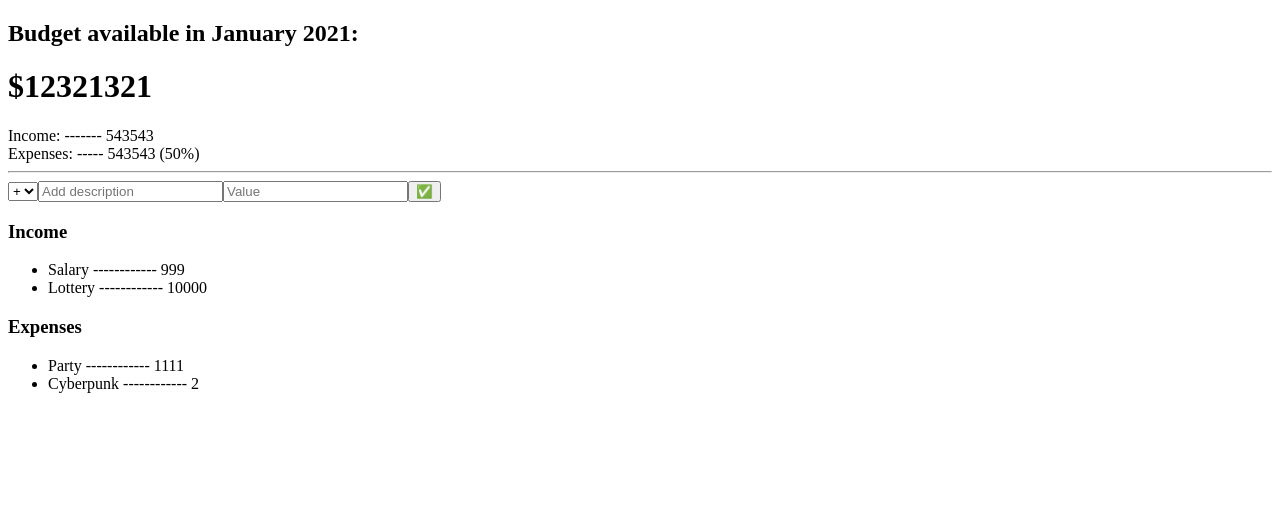
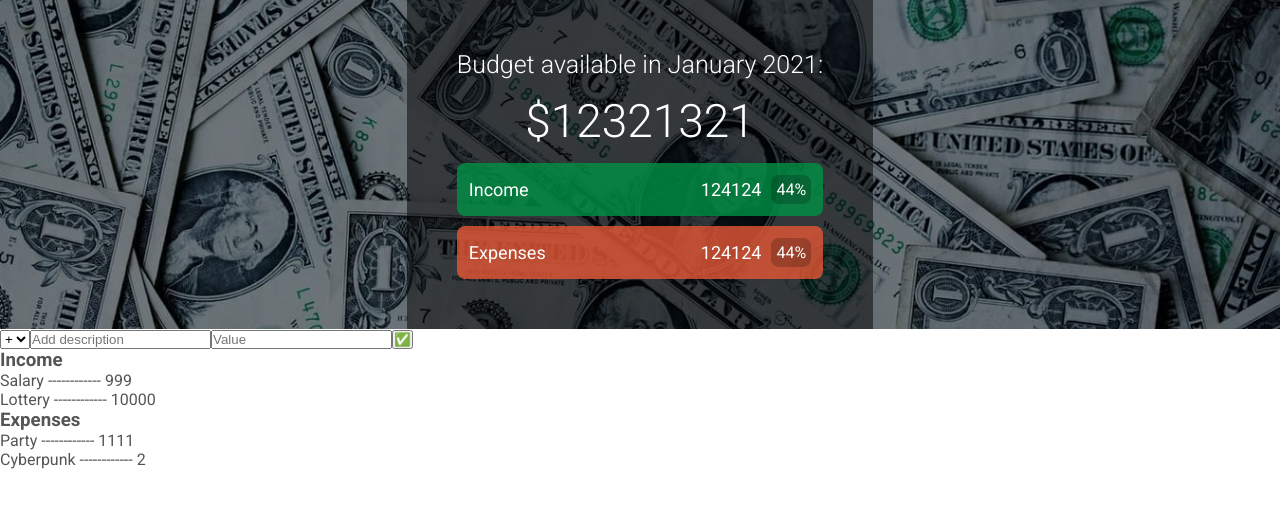
Before and after one commit to sitek94/budget-calculator, a React (Create React App) app: page / in a window 1280 px wide. Shown: the top 508 px of the page. Built offline with nearby package versions, Linux system fonts and the light colour scheme.

Commit message:
style budget related part of the app

```diff
--- a/src/App.tsx
+++ b/src/App.tsx
@@ -1,25 +1,41 @@
 const incomeList = [
   { desc: 'Salary', value: 999 },
   { desc: 'Lottery', value: 10000 },
-]
+];
 
 const expensesList = [
   { desc: 'Party', value: 1111 },
   { desc: 'Cyberpunk', value: 2 },
-]
+];
 
 function App() {
   return (
-    <div>
+    <div className="container">
+      <div className="top">
+        <div className="budget">
+          <h2 className="title">Budget available in January 2021:</h2>
+          <h1 className="total">$12321321</h1>
+
+          <div className="income item">
+            <div className="label">Income</div>
+            <div className="right-box">
+              <div className="value">124124</div>
+              <div className="percentage">44%</div>
+            </div>
+          </div>
+
+          <div className="expenses item">
+            <div className="label">Expenses</div>
+            <div className="right-box">
+              <div className="value">124124</div>
+              <div className="percentage">44%</div>
+            </div>
+          </div>
+        </div>
+      </div>
+
       <div>
-        <h2>Budget available in January 2021:</h2>
-        <h1>$12321321</h1>
-        <div>Income: ------- 543543</div>
-        <div>Expenses: ----- 543543 (50%)</div>
-      </div>
-      <hr/>
-      <div>
-        <form onSubmit={e => e.preventDefault()}>
+        <form onSubmit={(e) => e.preventDefault()}>
           <select>
             <option>+</option>
             <option>-</option>
@@ -33,11 +49,9 @@ function App() {
         <div>
           <h3>Income</h3>
           <ul>
-            {incomeList.map(({desc, value}) => (
+            {incomeList.map(({ desc, value }) => (
               <li>
-                <span>{desc}</span>
-                {' '}------------{' '}
-                <span>{value}</span>
+                <span>{desc}</span> ------------ <span>{value}</span>
               </li>
             ))}
           </ul>
@@ -45,11 +59,9 @@ function App() {
         <div>
           <h3>Expenses</h3>
           <ul>
-            {expensesList.map(({desc, value}) => (
+            {expensesList.map(({ desc, value }) => (
               <li>
-                <span>{desc}</span>
-                {' '}------------{' '}
-                <span>{value}</span>
+                <span>{desc}</span> ------------ <span>{value}</span>
               </li>
             ))}
           </ul>
--- a/src/index.tsx
+++ b/src/index.tsx
@@ -1,6 +1,7 @@
+import App from 'app';
 import * as React from 'react';
 import ReactDOM from 'react-dom';
-import App from 'app';
+import 'styles.scss';
 
 ReactDOM.render(
   <React.StrictMode>
--- /dev/null
+++ b/src/styles.scss
@@ -0,0 +1,122 @@
+/* ================================= */
+/* VARIABLES */
+/* ================================= */
+
+:root {
+  --border-radius: 8px;
+  --red: #e45735;
+  --red-rgb: 228, 87, 53;
+  --green: #019245;
+  --green-rgb: 1, 146, 69;
+  --gray-extra-light: #f6f6f6;
+  --gray-light: #f8f8f8;
+  --gray: #ccc;
+  --focus-color: var(--green);
+}
+
+/* ================================= */
+/* GENERAL */
+/* ================================= */
+
+* {
+  margin: 0;
+  padding: 0;
+  box-sizing: inherit;
+}
+
+html {
+  box-sizing: border-box;
+  font-size: 10px;
+  font-family: 'Roboto', sans-serif;
+  color: #555;
+}
+
+body {
+  font-size: 1.6rem;
+}
+
+/* ================================= */
+/* LAYOUT */
+/* ================================= */
+
+.container {
+  min-height: 100vh;
+
+  /* TOP */
+  .top {
+    background-image: linear-gradient(rgba(0, 0, 0, 0.5), rgba(0, 0, 0, 0.5)),
+      url(background.jpg);
+    background-position: center;
+    background-size: cover;
+
+    display: flex;
+    justify-content: center;
+    align-items: center;
+  }
+}
+
+/* ================================= */
+/* BUDGET */
+/* ================================= */
+
+.budget {
+  color: #fff;
+  background-color: rgba(0, 0, 0, 0.5);
+  padding: 5rem;
+
+  /* TITLE */
+  .title {
+    font-size: 2.5rem;
+    font-weight: 300;
+    margin-bottom: 1.5rem;
+  }
+
+  /* TOTAL */
+  .total {
+    font-size: 4.6rem;
+    font-weight: 300;
+    text-align: center;
+    margin-bottom: 1.5rem;
+  }
+
+  /* ITEM */
+  .item {
+    display: flex;
+    justify-content: space-between;
+    align-items: center;
+    padding: 1.2rem;
+    border-radius: var(--border-radius);
+    font-size: 1.8rem;
+
+    &:not(:last-child) {
+      margin-bottom: 1rem;
+    }
+
+    &.income {
+      background-color: rgba(var(--green-rgb), 0.8);
+    }
+
+    &.expenses {
+      background-color: rgba(var(--red-rgb), 0.8);
+    }
+
+    /* RIGHT BOX */
+    .right-box {
+      display: flex;
+      align-items: center;
+    }
+
+    /* VALUE */
+    .value {
+      margin-right: 1rem;
+    }
+
+    /* PERCENTAGE */
+    .percentage {
+      font-size: 1.6rem;
+      padding: 0.5rem;
+      border-radius: var(--border-radius);
+      background-color: rgba(0, 0, 0, 0.2);
+    }
+  }
+}
```
Also changed, not shown: src/background.jpg (added), 1 other file (tests, documents, lock files or other folders).
